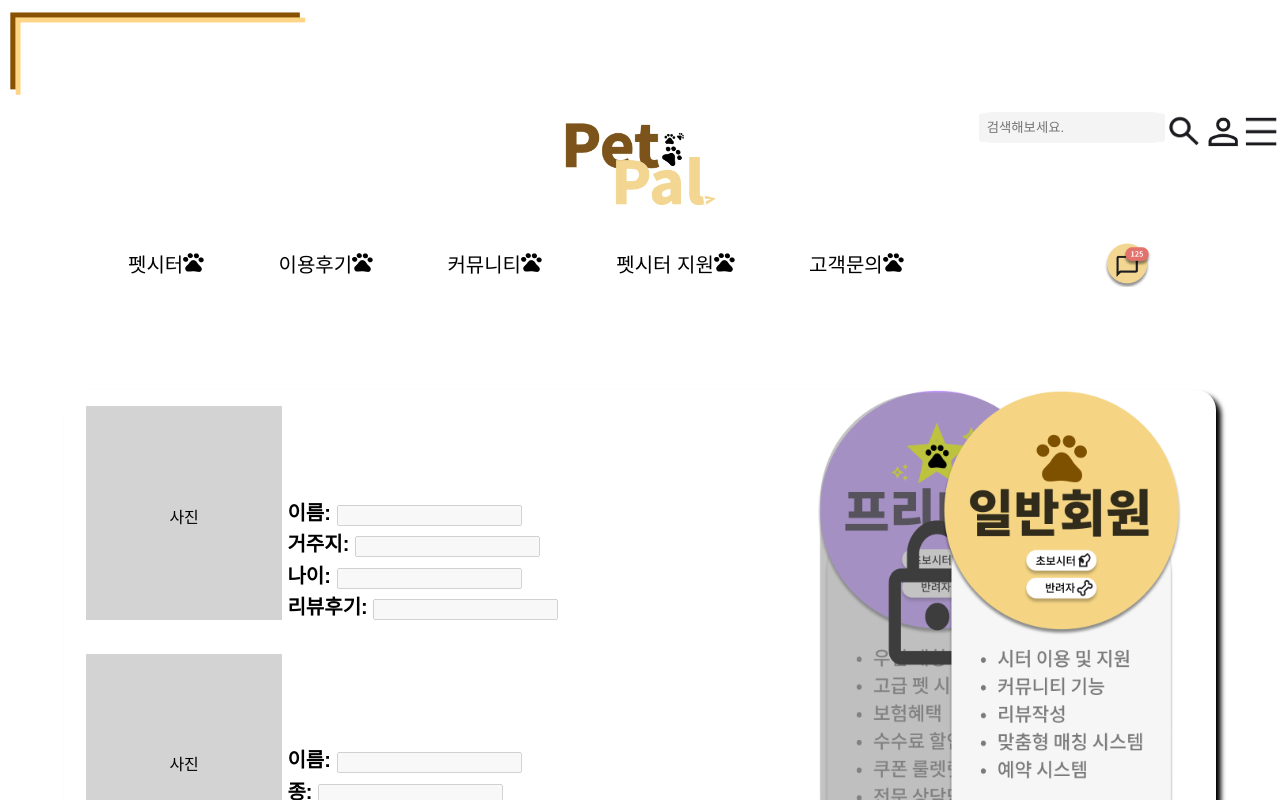
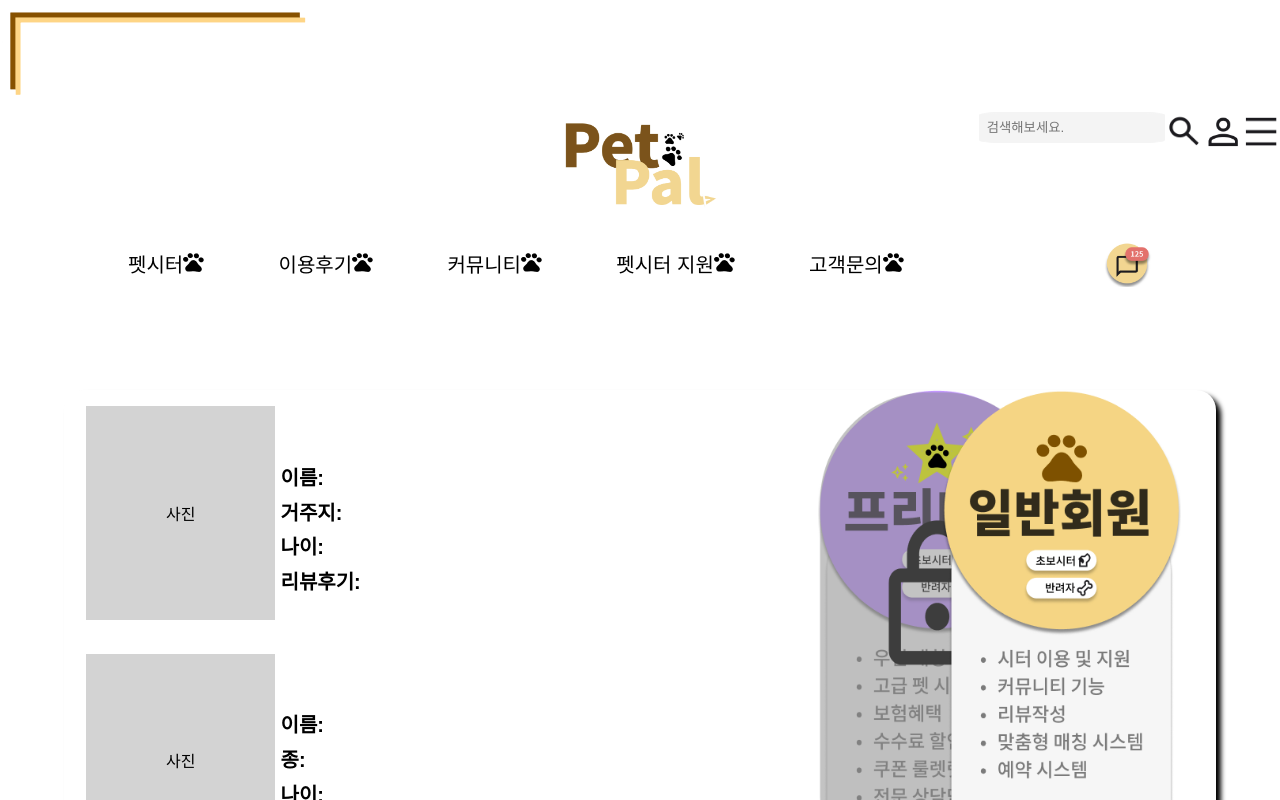
Before and after one commit to PetPal-KITLION/Front-End, a React (Create React App) app in the folder petpal/: page /profile in a window 1280 px wide. Shown: the top 800 px of the page. Built offline with nearby package versions, Linux system fonts and the light colour scheme.

Commit message:
style: modifyButton disabled

```diff
--- a/petpal/src/style/ProfileContainer.css
+++ b/petpal/src/style/ProfileContainer.css
@@ -48,7 +48,18 @@
 }
 
 #ProfileDiv #content p {
-  margin: 0;
+  margin: 1% 0 0 0;
+}
+
+#ProfileDiv #content input {
+  font-size: 2.5vh;
+}
+
+#ProfileDiv #content p input:disabled {
+  font-size: 2.5vh;
+  color: black;
+  background-color: white;
+  border: none;
 }
 
 #ProfileDiv #modify {
```
